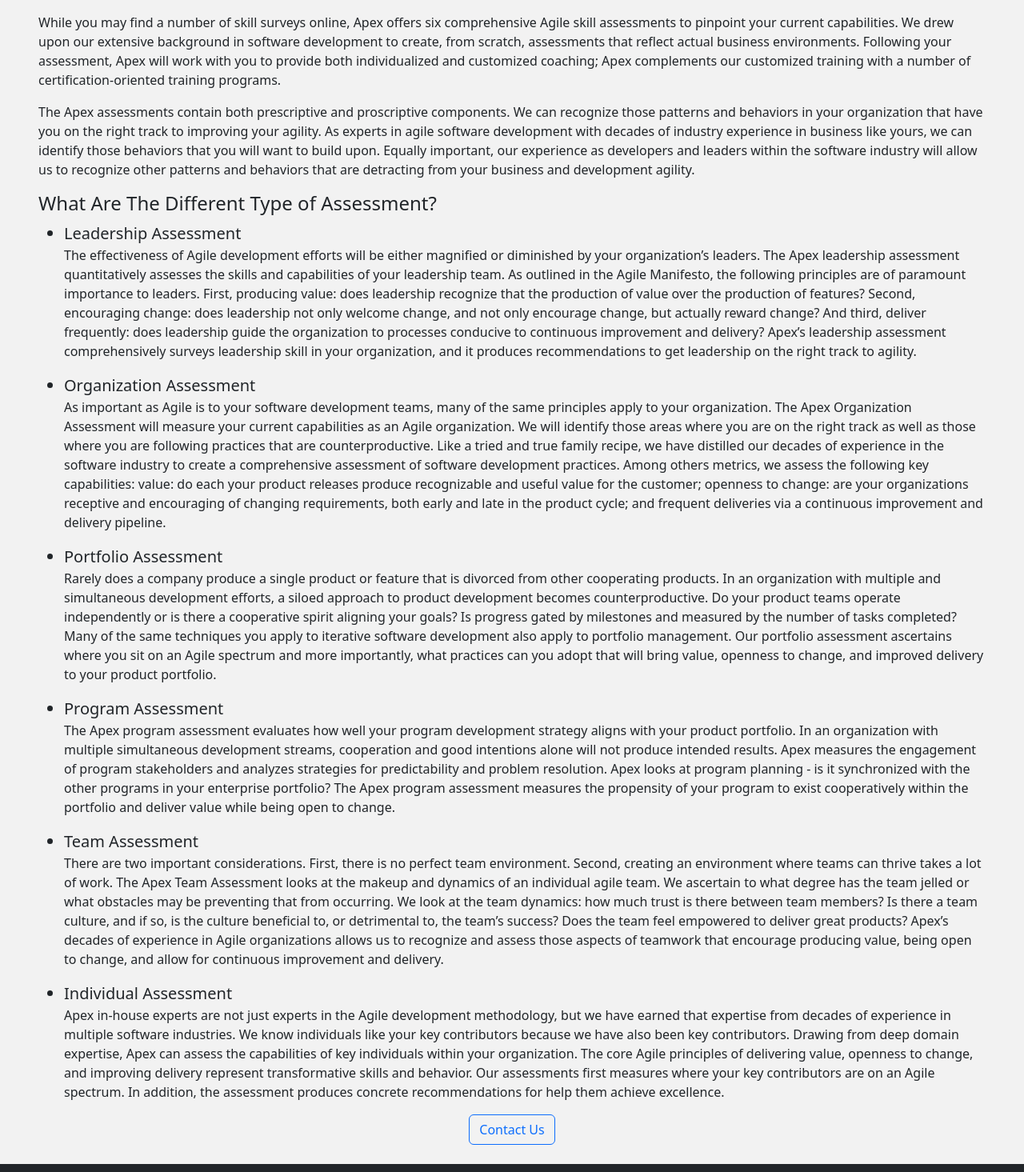
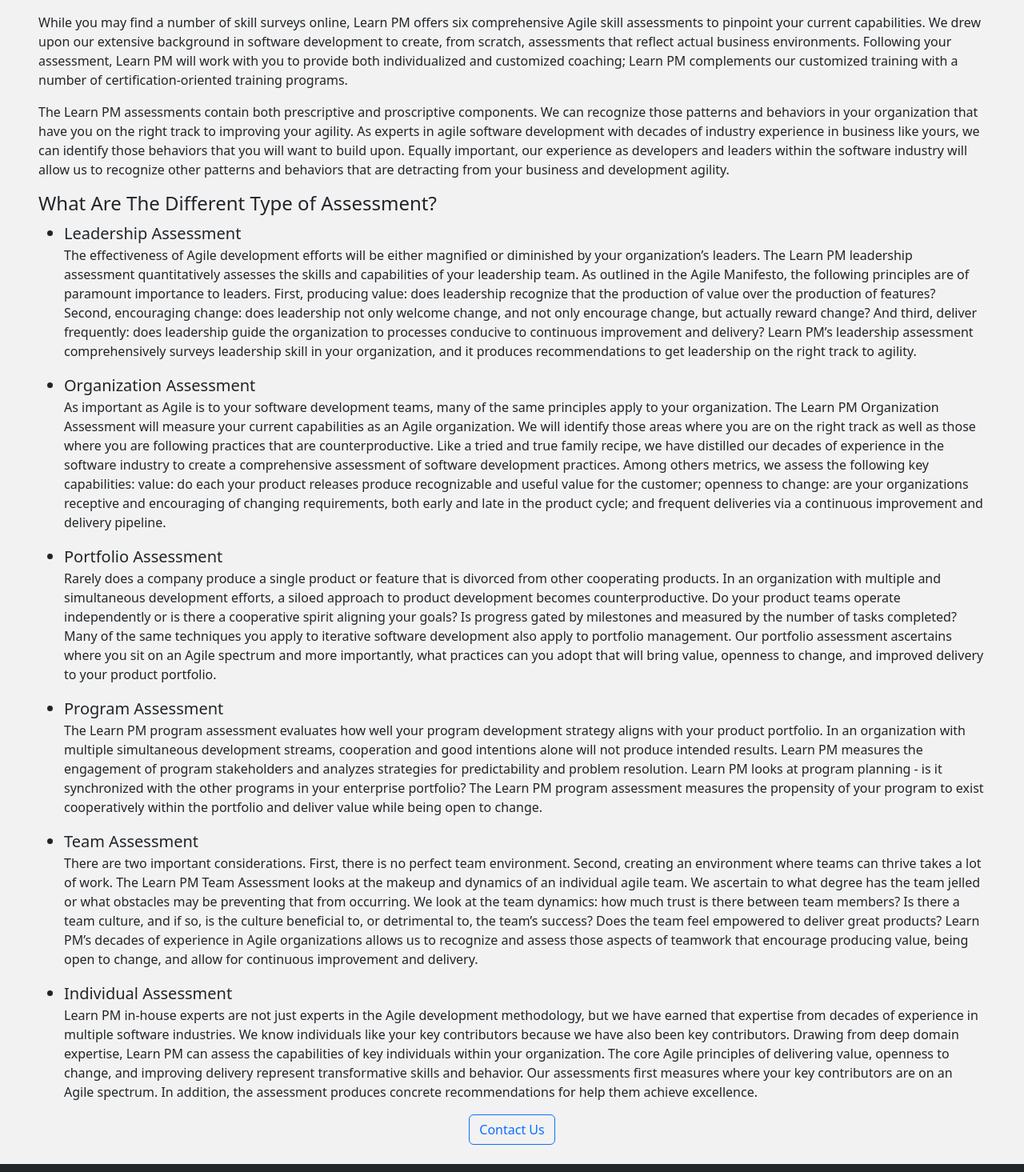
Before and after one commit to Mo2artGit/learnpm, a React (Create React App) app: page /learnpm/assessment in a window 1280 px wide. Shown: the part 445-1910 px from the top of the page at 80% size. Built offline with nearby package versions, Linux system fonts and the light colour scheme.

Commit message:
change apex to learn pm

```diff
--- a/src/components/Assessment.js
+++ b/src/components/Assessment.js
@@ -21,20 +21,20 @@
           Today, more and more companies are adopting iterative software design methodologies like
           Agile. Whether you are just starting on this journey or if you already have adopted many agile
           techniques, it’s vitally important to first understand where you are so you know what you need to
-          do. As we have done for so many other companies, Apex can be your partner in assessing your
+          do. As we have done for so many other companies, Learn PM can be your partner in assessing your
           current capability, to help remediate those areas needing correction, and to create a plan for
           upgrading skills on your Agile journey.
         </p>
         <p>
-          While you may find a number of skill surveys online, Apex offers six comprehensive Agile skill
+          While you may find a number of skill surveys online, Learn PM offers six comprehensive Agile skill
           assessments to pinpoint your current capabilities. We drew upon our extensive background in
           software development to create, from scratch, assessments that reflect actual business
-          environments. Following your assessment, Apex will work with you to provide both
-          individualized and customized coaching; Apex complements our customized training with a
+          environments. Following your assessment, Learn PM will work with you to provide both
+          individualized and customized coaching; Learn PM complements our customized training with a
           number of certification-oriented training programs.
         </p>
         <p>
-          The Apex assessments contain both prescriptive and proscriptive components. We can recognize
+          The Learn PM assessments contain both prescriptive and proscriptive components. We can recognize
           those patterns and behaviors in your organization that have you on the right track to improving
           your agility. As experts in agile software development with decades of industry experience in
           business like yours, we can identify those behaviors that you will want to build upon. Equally
@@ -47,13 +47,13 @@
           <li className="fs-5">Leadership Assessment</li>
           <p>
             The effectiveness of Agile development efforts will be either magnified or diminished by your
-            organization’s leaders. The Apex leadership assessment quantitatively assesses the skills and
+            organization’s leaders. The Learn PM leadership assessment quantitatively assesses the skills and
             capabilities of your leadership team. As outlined in the Agile Manifesto, the following principles
             are of paramount importance to leaders. First, producing value: does leadership recognize that
             the production of value over the production of features? Second, encouraging change: does
             leadership not only welcome change, and not only encourage change, but actually reward
             change? And third, deliver frequently: does leadership guide the organization to processes
-            conducive to continuous improvement and delivery? Apex’s leadership assessment
+            conducive to continuous improvement and delivery? Learn PM’s leadership assessment
             comprehensively surveys leadership skill in your organization, and it produces recommendations
             to get leadership on the right track to agility.
 
@@ -61,7 +61,7 @@
           <li className="fs-5">Organization Assessment</li>
           <p>
             As important as Agile is to your software development teams, many of the same principles apply
-            to your organization. The Apex Organization Assessment will measure your current capabilities
+            to your organization. The Learn PM Organization Assessment will measure your current capabilities
             as an Agile organization. We will identify those areas where you are on the right track as well as
             those where you are following practices that are counterproductive. Like a tried and true family
             recipe, we have distilled our decades of experience in the software industry to create a
@@ -85,32 +85,32 @@
           </p>
           <li className="fs-5">Program Assessment</li>
           <p>
-            The Apex program assessment evaluates how well your program development strategy aligns
+            The Learn PM program assessment evaluates how well your program development strategy aligns
             with your product portfolio. In an organization with multiple simultaneous development streams,
-            cooperation and good intentions alone will not produce intended results. Apex measures the
+            cooperation and good intentions alone will not produce intended results. Learn PM measures the
             engagement of program stakeholders and analyzes strategies for predictability and problem
-            resolution. Apex looks at program planning - is it synchronized with the other programs in your
-            enterprise portfolio? The Apex program assessment measures the propensity of your program to
+            resolution. Learn PM looks at program planning - is it synchronized with the other programs in your
+            enterprise portfolio? The Learn PM program assessment measures the propensity of your program to
             exist cooperatively within the portfolio and deliver value while being open to change.
           </p>
           <li className="fs-5">Team Assessment</li>
           <p>
             There are two important considerations. First, there is no perfect team environment. Second,
-            creating an environment where teams can thrive takes a lot of work. The Apex Team Assessment
+            creating an environment where teams can thrive takes a lot of work. The Learn PM Team Assessment
             looks at the makeup and dynamics of an individual agile team. We ascertain to what degree has
             the team jelled or what obstacles may be preventing that from occurring. We look at the team
             dynamics: how much trust is there between team members? Is there a team culture, and if so, is
             the culture beneficial to, or detrimental to, the team’s success? Does the team feel empowered to
-            deliver great products? Apex’s decades of experience in Agile organizations allows us to
+            deliver great products? Learn PM’s decades of experience in Agile organizations allows us to
             recognize and assess those aspects of teamwork that encourage producing value, being open to
             change, and allow for continuous improvement and delivery.
           </p>
           <li className="fs-5">Individual Assessment</li>
           <p>
-            Apex in-house experts are not just experts in the Agile development methodology, but we have
+            Learn PM in-house experts are not just experts in the Agile development methodology, but we have
             earned that expertise from decades of experience in multiple software industries. We know
             individuals like your key contributors because we have also been key contributors. Drawing from
-            deep domain expertise, Apex can assess the capabilities of key individuals within your
+            deep domain expertise, Learn PM can assess the capabilities of key individuals within your
             organization. The core Agile principles of delivering value, openness to change, and improving
             delivery represent transformative skills and behavior. Our assessments first measures where your
             key contributors are on an Agile spectrum. In addition, the assessment produces concrete
```
